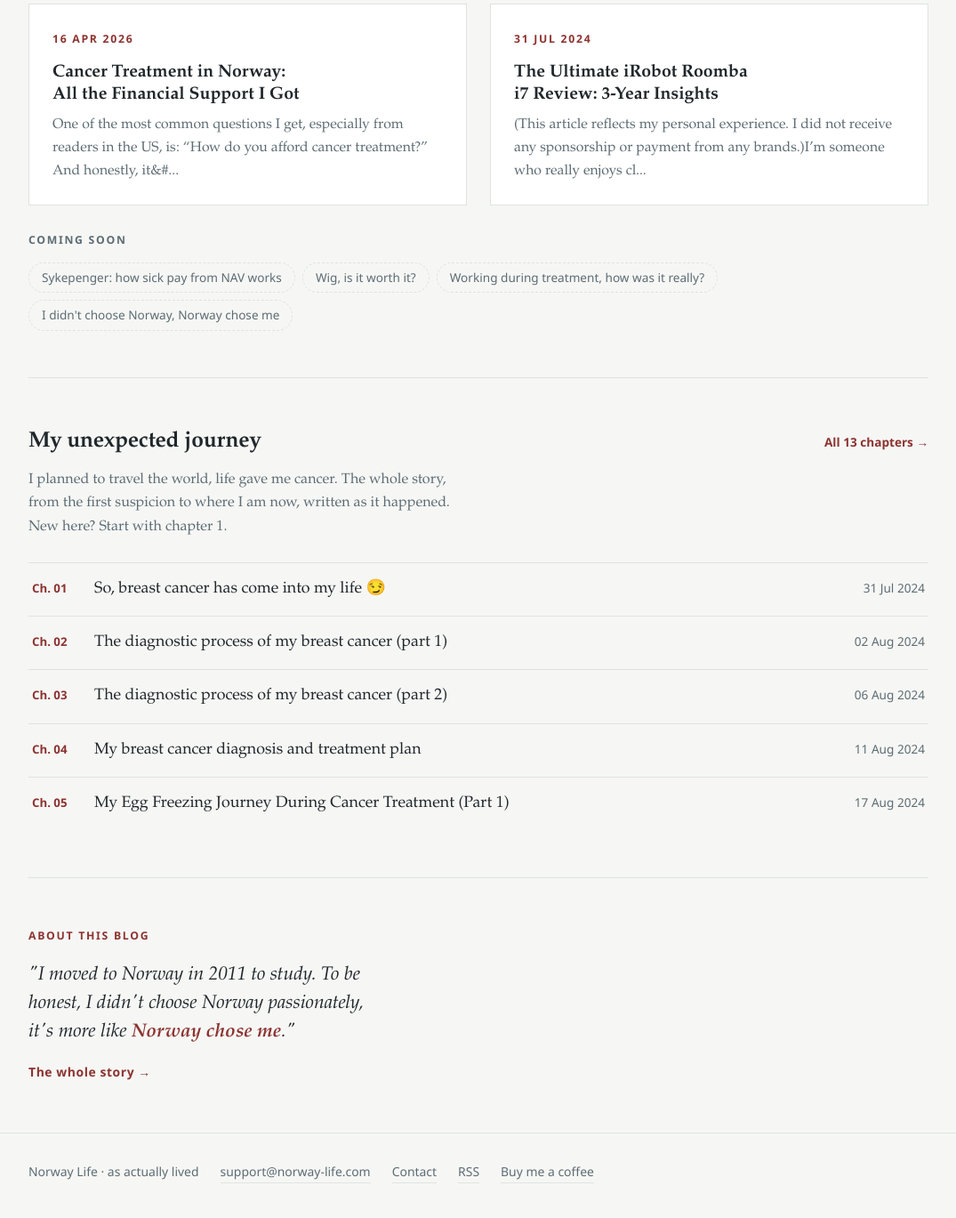
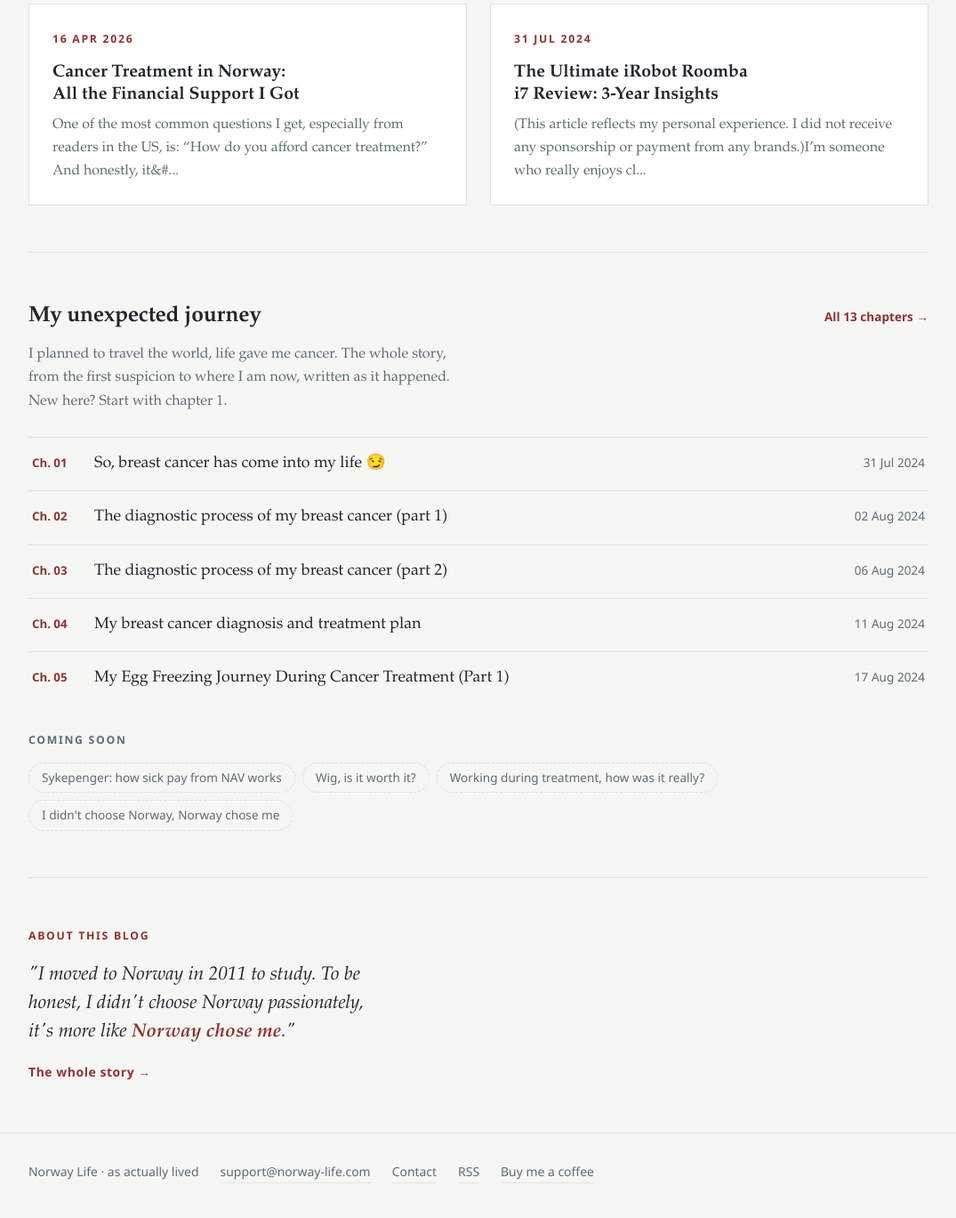
Before and after one commit to phuongnhu/norway-life-site, a Jekyll site: the page built from index.html, in a window 1280 px wide and 1400 px high, scrolled down 1039 px. Shown: the top 1369 px of the window at 89% size, without its empty margins (102-1177 px from the left). Built offline with Jekyll 4.4.1, drawn with Linux system fonts in a browser that asks for light colours.

Commit message:
Move coming-soon pills below the series section
Co-Authored-By: Claude Fable 5 <noreply@anthropic.com>

```diff
--- a/index.html
+++ b/index.html
@@ -36,15 +36,6 @@ layout: default
       </article>
       {% endfor %}
     </div>
-    <div class="coming">
-      <span class="eyebrow">Coming soon</span>
-      <ul>
-        <li>Sykepenger: how sick pay from NAV works</li>
-        <li>Wig, is it worth it?</li>
-        <li>Working during treatment, how was it really?</li>
-        <li>I didn't choose Norway, Norway chose me</li>
-      </ul>
-    </div>
   </section>
 
   {% assign series = site.categories[site.series_name] | sort: "date" %}
@@ -63,6 +54,15 @@ layout: default
       </a></li>
       {% endfor %}
     </ol>
+    <div class="coming">
+      <span class="eyebrow">Coming soon</span>
+      <ul>
+        <li>Sykepenger: how sick pay from NAV works</li>
+        <li>Wig, is it worth it?</li>
+        <li>Working during treatment, how was it really?</li>
+        <li>I didn't choose Norway, Norway chose me</li>
+      </ul>
+    </div>
   </section>
 
   <section class="about-teaser">
```
